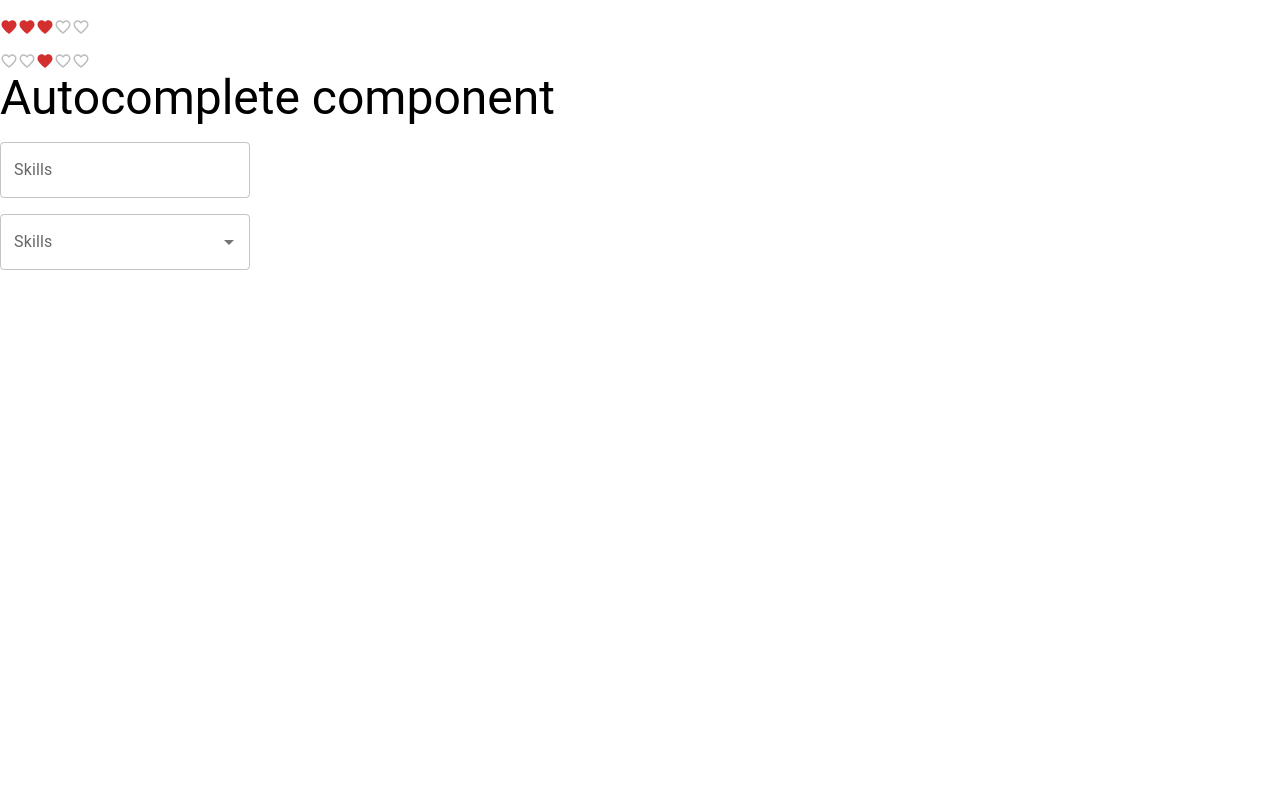
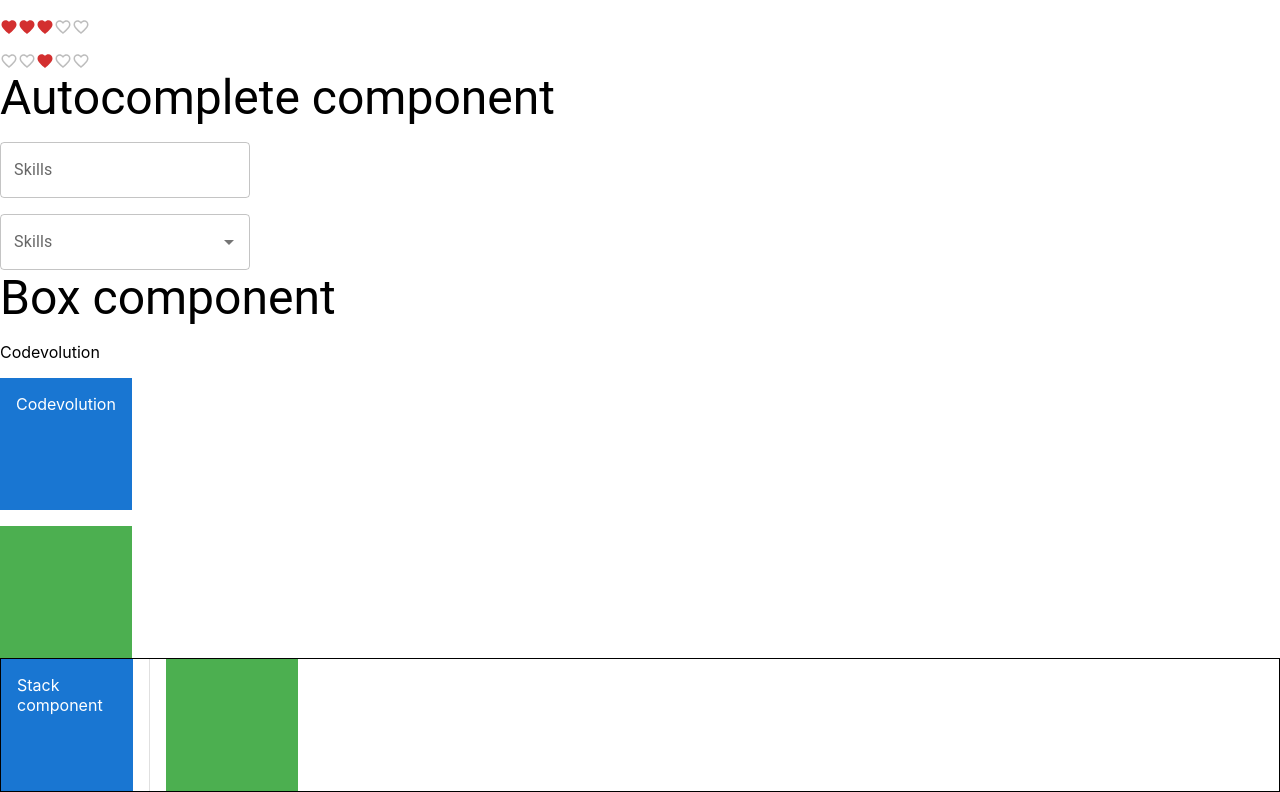
Before and after one commit to Julia13git/projet-material-ui, a React (Create React App) app: page / in a window 1280 px wide. Shown: the part 2754-3546 px from the top of the page. Before the commit the page ends 3024 px from the top, so only its background shows below. Built offline with nearby package versions, Linux system fonts and the light colour scheme.

Commit message:
Box and Stack components

```diff
--- a/src/App.js
+++ b/src/App.js
@@ -1,10 +1,12 @@
 import "./App.css";
 import AutocompleteMui from "./components/AutocompleteMui/autocompletemui";
+import BoxMui from "./components/BoxMui/boxmui";
 import ButtonMui from "./components/ButtonMui/buttonmui";
 import CheckboxMui from "./components/CheckboxMui/checkboxmui";
 import RadioButtonMui from "./components/RadioButtonMui/radiobuttonmui";
 import RatingMui from "./components/RatingMui/ratingmui";
 import SelectMui from "./components/SelectMui/selectmui";
+import StackMui from "./components/StackMui/stackmui";
 import SwitchMui from "./components/SwitchMui/switchmui";
 import TextFieldMui from "./components/TextFieldMui/textfieldmui";
 import ToggleButtonsMultiple from "./components/ToggleButtonMui/togglebuttonmui";
@@ -23,6 +25,8 @@ function App() {
       <SwitchMui />
       <RatingMui />
       <AutocompleteMui />
+      <BoxMui />
+      <StackMui />
     </div>
   );
 }
--- /dev/null
+++ b/src/components/BoxMui/boxmui.jsx
@@ -0,0 +1,32 @@
+import { Box, Stack, Typography } from "@mui/material";
+
+export default function BoxMui() {
+  return (
+    <Stack spacing={2}>
+      <Typography variant="h3">Box component</Typography>
+      <Box>Codevolution</Box>
+      <Box
+        component="span"
+        sx={{
+          backgroundColor: "primary.main",
+          color: "white",
+          height: "100px",
+          width: "100px",
+          padding: "16px",
+          "&:hover": {
+            backgroundColor: "primary.light",
+          },
+        }}
+      >
+        Codevolution
+      </Box>
+      <Box
+        display="flex"
+        height="100px"
+        width="100px"
+        bgcolor="success.light"
+        p={2} // p={2} = 16px
+      ></Box>
+    </Stack>
+  );
+}
--- /dev/null
+++ b/src/components/StackMui/stackmui.jsx
@@ -0,0 +1,34 @@
+import { Box, Stack, Divider } from "@mui/material";
+
+export default function StackMui() {
+  return (
+    <Stack
+      sx={{ border: "1px solid" }}
+      direction="row"
+      spacing={2}
+      divider={<Divider orientation="vertical" flexItem />}
+    >
+      <Box
+        sx={{
+          backgroundColor: "primary.main",
+          color: "white",
+          height: "100px",
+          width: "100px",
+          padding: "16px",
+          "&:hover": {
+            backgroundColor: "primary.light",
+          },
+        }}
+      >
+        Stack component
+      </Box>
+      <Box
+        display="flex"
+        height="100px"
+        width="100px"
+        bgcolor="success.light"
+        p={2} // p={2} = 16px
+      ></Box>
+    </Stack>
+  );
+}
```
